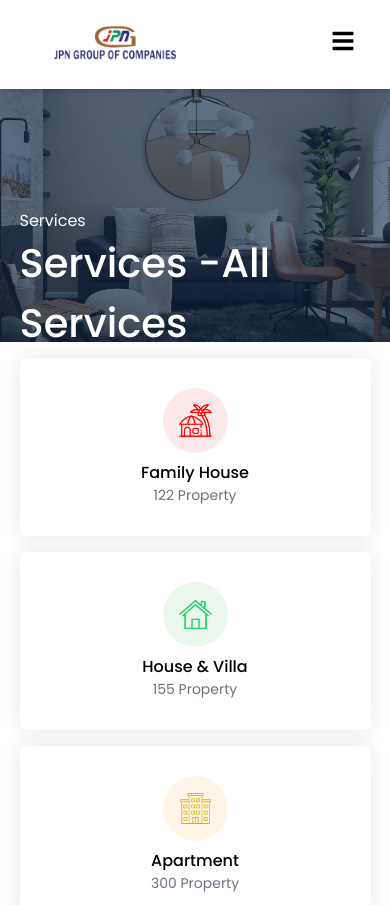
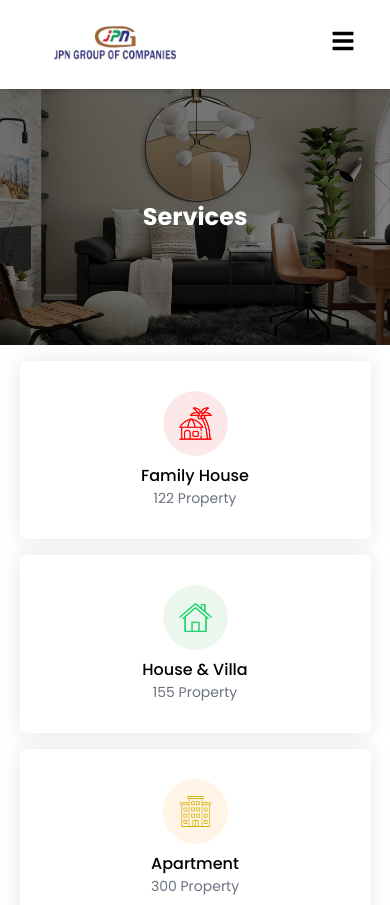
Before and after one commit to AnikHaque/JPN-Group, a React (Create React App) app: page /services in a window 390 px wide. Shown: the top 905 px of the page. Built offline with nearby package versions, Linux system fonts and the light colour scheme.

Commit message:
full website mobile responsive

```diff
--- a/src/components/common/Back.jsx
+++ b/src/components/common/Back.jsx
@@ -1,17 +1,18 @@
-import React from "react"
+import React from "react";
 
 const Back = ({ name, title, cover }) => {
   return (
     <>
-      <div className='back'>
-        <div className='container'>
-          <span>{name}</span>
-          <h1>{title}</h1>
+      <div className="relative">
+        <img src={cover} alt="" className="w-full h-64 object-cover" />
+        <div className="absolute inset-0 bg-black opacity-50"></div>
+        <div className="absolute inset-0 flex flex-col items-center justify-center text-white">
+          <span className="text-2xl font-bold">{name}</span>
+          <h1 className="text-lg hidden sm:block">{title}</h1>
         </div>
-        <img src={cover} alt='' />
       </div>
     </>
-  )
-}
+  );
+};
 
-export default Back
+export default Back;
--- a/src/components/home/featured/FeaturedCard.jsx
+++ b/src/components/home/featured/FeaturedCard.jsx
@@ -5,7 +5,7 @@ import "./Featured.css";
 const FeaturedCard = () => {
   return (
     <>
-      <div className="content grid grid-cols-1 sm:grid-cols-2 md:grid-cols-3 lg:grid-cols-4 xl:grid-cols-5 gap-4 mt-4">
+      <div className="content grid grid-cols-1 sm:grid-cols-1 md:grid-cols-2 lg:grid-cols-4 xl:grid-cols-5 gap-4 mt-4">
         {featured.map((items, index) => (
           <div
             className="box hover-rotate p-4 bg-white rounded-lg shadow-md"
```
